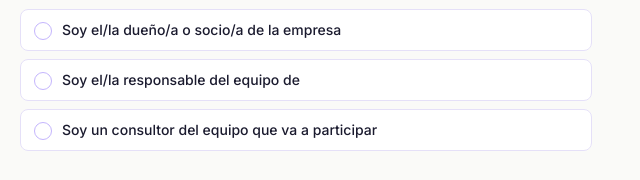
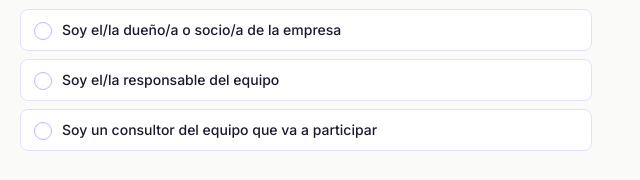
Before and after one commit to viviana-silvera/pretrabajo-taller-ia, a plain HTML site: page index.html in a window 1280 px wide. Shown: the part 367-547 px from the top of the page, 334-974 px from the left. Drawn offline with nearby package versions, Linux system fonts and the light colour scheme.

Commit message:
Update index.html

```diff
--- a/index.html
+++ b/index.html
@@ -182,7 +182,7 @@ textarea { resize: vertical; min-height: 90px; }
       <label class="radio-option" onclick="selectRadio(this,'q1')">
         <div class="radio-dot"><div class="radio-inner"></div></div>
         <div class="radio-content">
-          <div class="radio-title">Soy el/la responsable del equipo de </div>
+          <div class="radio-title">Soy el/la responsable del equipo </div>
         </div>
       </label>
       <label class="radio-option" onclick="selectRadio(this,'q1')">
```
